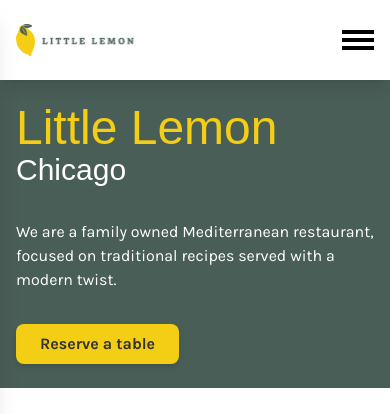
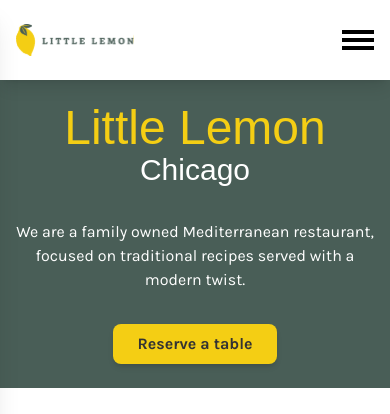
Before and after one commit to ignaciojsoler/meta-front-end-capstone, a React (Vite) app: page / in a window 390 px wide. Shown: the top 414 px of the page. Built offline with nearby package versions, Linux system fonts and the light colour scheme; a web font is replaced by a local one.

Commit message:
Fix: Hero styles

```diff
--- /dev/null
+++ b/src/base/constants.ts
@@ -0,0 +1,3 @@
+const SK_USER_DATA = "userData";
+
+export { SK_USER_DATA };
--- a/src/components/Hero.tsx
+++ b/src/components/Hero.tsx
@@ -8,15 +8,15 @@ const Hero = () => {
 
   return (
     <main className="w-full bg-secondary pt-20">
-      <section className="relative max-w-4xl mx-auto flex justify-between px-4 py-6 ">
-        <header className="flex flex-col gap-y-8 max-w-lg">
+      <section className="relative max-w-4xl mx-auto flex justify-between px-4 py-6">
+        <header className="mx-auto flex flex-col items-center gap-y-8 max-w-lg lg:mx-0 lg:items-start">
           <div>
-            <h1 className="text-primary font-heading text-5xl font-medium">
+            <h1 className="text-primary font-heading text-5xl font-medium text-center lg:text-start">
               Little Lemon
             </h1>
-            <h2 className="text-white font-heading text-3xl">Chicago</h2>
+            <h2 className="text-white font-heading text-3xl text-center lg:text-start">Chicago</h2>
           </div>
-          <p className="text-white">
+          <p className="text-white text-center lg:text-start">
             We are a family owned Mediterranean restaurant, focused on
             traditional recipes served with a modern twist.
           </p>
--- a/src/components/Loader.tsx
+++ b/src/components/Loader.tsx
@@ -1,6 +1,5 @@
-import React from "react";
+const Loader = () => {
 
-const Loader = () => {
   return (
     <div className="fixed top-0 left-0 min-w-full min-h-screen bg-black bg-opacity-50 backdrop-blur-sm flex items-center justify-center z-30">
       <svg
--- /dev/null
+++ b/src/components/OrderDetails.tsx
@@ -0,0 +1,25 @@
+import { UserData } from "../interfaces/interfaces";
+import restaurantImg from "../assets/restaurant.jpg";
+
+interface OrderDetailsProps {
+  userData: UserData;
+}
+
+const OrderDetails = ({ userData }: OrderDetailsProps) => {
+  const { firstName, lastName, email, phone, date, guests, time, ocassion } =
+    userData;
+
+  return (
+    <article className="bg-secondary p-8 rounded-lg flex flex-col text-white">
+      <div className="flex items-center gap-x-4">
+        <img src={restaurantImg} alt="Restaurant" className="h-40 rounded-md" />
+        <div className="space-y-2">
+          <h5 className="text-lg">Little Lemon Restaurant</h5>
+          <p className="text-xl">{ocassion}</p>
+        </div>
+      </div>
+    </article>
+  );
+};
+
+export default OrderDetails;
--- a/src/routes/confirmation.tsx
+++ b/src/routes/confirmation.tsx
@@ -1,7 +1,32 @@
+import { useEffect, useState } from "react";
+import { SK_USER_DATA } from "../base/constants";
+import { UserData } from "../interfaces/interfaces";
+import OrderDetails from "../components/OrderDetails";
+
 const Confirmation = () => {
+  const [userData, setUserData] = useState<UserData | null>(null);
+
+  useEffect(() => {
+    const storageUserData: string | null = sessionStorage.getItem(SK_USER_DATA);
+    if (storageUserData) setUserData(JSON.parse(storageUserData));
+  }, []);
+
   return (
-    <div className="p-4 bg-black text-white">confirmation</div>
-  )
-}
+    <section className="min-h-screen max-w-4xl mx-auto flex flex-col items-center justify-center">
+      {userData ? (
+        <>
+          <h2 className=" font-heading text-4xl font-semibold">
+            Booking Confirmation
+          </h2>
+          <OrderDetails userData={userData} />
+        </>
+      ) : (
+        <h2 className="text-5xl font-bold font-heading text-center">
+          Oops, something went wrong :(
+        </h2>
+      )}
+    </section>
+  );
+};
 
 export default Confirmation;
```
